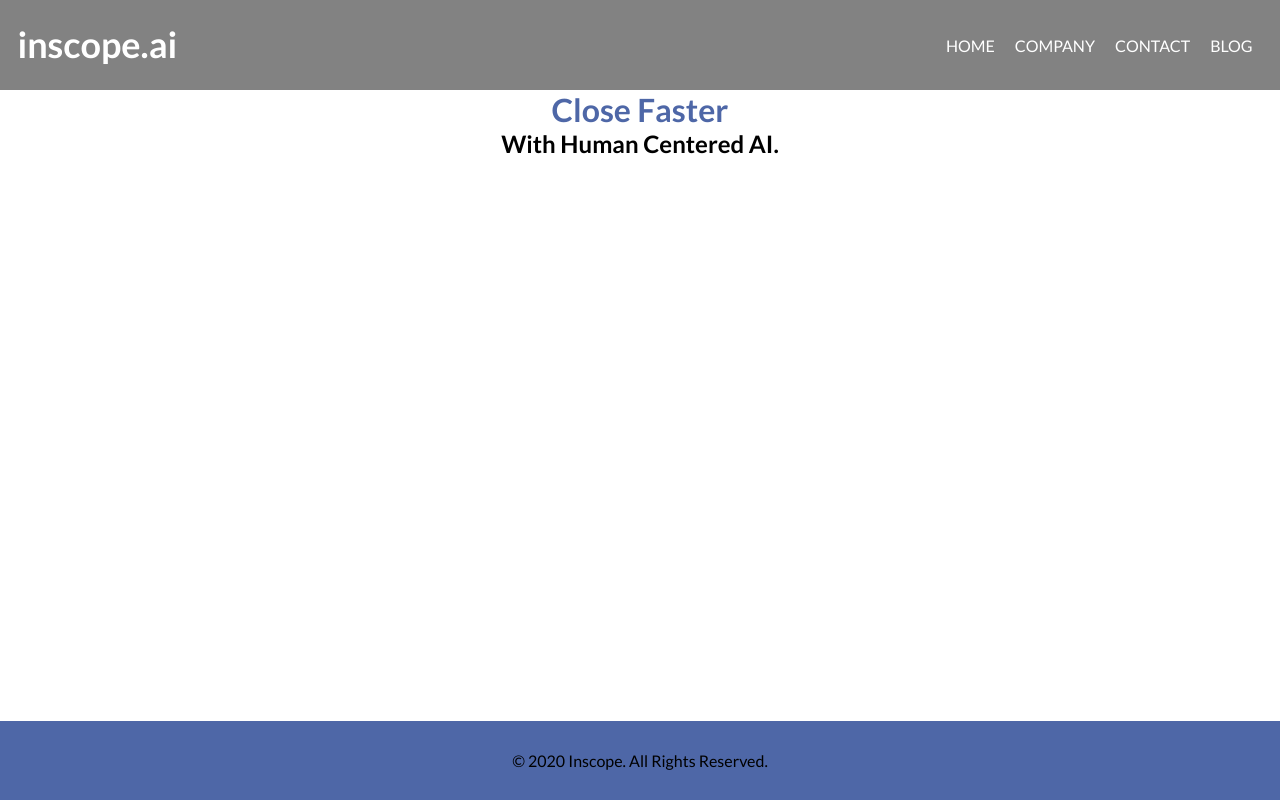
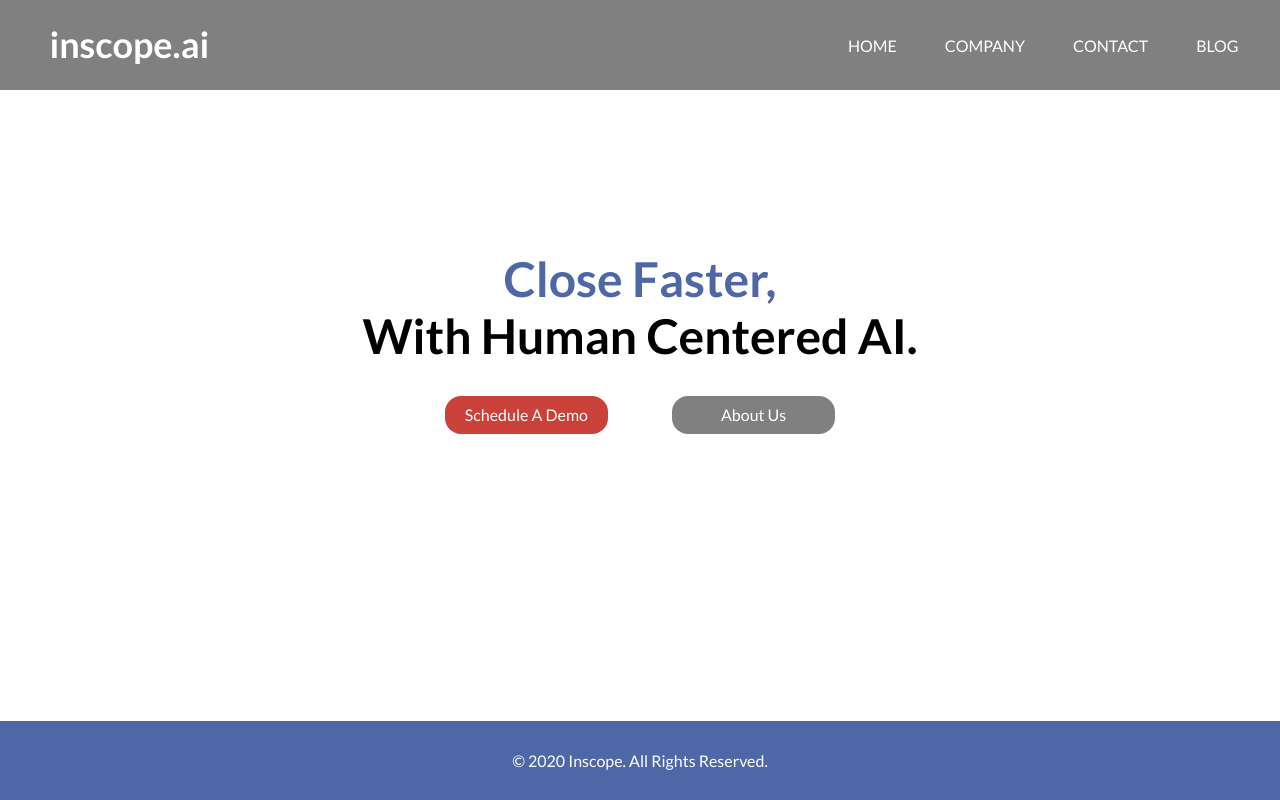
Before and after one commit to austenpturner/site_build, a Gatsby site in the folder gatsby-site/: page / in a window 1280 px wide. Built offline with nearby package versions, Linux system fonts and the light colour scheme; Gatsby itself is replaced by a stand-in of ours.

Commit message:
add first section and styles

```diff
--- a/gatsby-site/package.json
+++ b/gatsby-site/package.json
@@ -5,6 +5,8 @@
   "version": "0.1.0",
   "author": "Kyle Mathews <mathews.kyle@gmail.com>",
   "dependencies": {
+    "@fortawesome/fontawesome-svg-core": "^1.2.32",
+    "@fortawesome/free-solid-svg-icons": "^5.15.1",
     "gatsby": "^2.24.79",
     "gatsby-image": "^2.4.21",
     "gatsby-plugin-manifest": "^2.4.34",
--- a/gatsby-site/src/components/_headerStyles.scss
+++ b/gatsby-site/src/components/_headerStyles.scss
@@ -20,6 +20,7 @@ div {
                 font-size: 2.25rem;
                 font-weight: bold;
                 line-height: 1.1;
+                margin-left: 2rem;
                 text-decoration: none;
                 text-rendering: optimizeLegibility;
             }
@@ -35,7 +36,7 @@ div {
                     background: white;
                     height: 3px;
                     margin: 4px;
-                    transition: all 600ms ease-in-out;
+                    transition: all 400ms ease-in-out;
                     width: 40px;
                 }
                 -webkit-tap-highlight-color: transparent;
@@ -58,7 +59,7 @@ div {
                     a {
                         border-bottom: solid 2px rgba(255, 255, 255, 0);
                         color: white;
-                        margin: 10px;
+                        margin: 1.5rem;
                         padding-bottom: 2px;
                         text-decoration: none;
                         text-transform: uppercase;
@@ -74,7 +75,7 @@ div {
         background: $mediumGrey;
         margin: auto;
         position: absolute;
-        transition: top 600ms ease-in-out;
+        transition: top 400ms ease-in-out;
         width: 100%;
         z-index: 1;
         ul {
@@ -100,14 +101,14 @@ div {
         }
     }
     .slide-up {
-        top: -100vh;
+        top: -150px;
     }
     .slide-down {
         top: 90px;
     }
 }
 
-@media (min-width: 768px) {
+@media only screen and (min-width: 768px) {
     div {
         header {
             nav {
--- a/gatsby-site/src/components/layout_styles.scss
+++ b/gatsby-site/src/components/layout_styles.scss
@@ -2,9 +2,12 @@
 @import url('https://fonts.googleapis.com/css2?family=Lato:ital,wght@0,300;0,400;0,700;0,900;1,400&display=swap');
 
 // ----- SASS VARIABLES ----- //
-$mediumGrey: rgb(130, 130, 130);
-$darkGrey: rgb(90, 90, 90);
-$inscopeBlue: #4e67a7;
+$mediumGrey: rgb(128,128,128);
+$darkGrey: rgb(90,90,90);
+$inscopeBlue: rgb(78,103,167);
+$salmonBerry: rgb(202,65,57);
+$limeGreen: rgb(49,178,73);
+$burntYellow: rgb(206,159,6);
 
 // ----- SASS MIXINS ----- //
 @mixin flex ($direction, $justify) {
@@ -34,17 +37,59 @@ body {
 // ----- ELEMENT STYLES ----- //
 div {
     main {
+        margin: 14vh auto;
         h1, h2 {
+            font-size: 3rem;
+            margin: 0 auto;
+            max-width: 90%;
             text-align: center;
         }
         h1 {
             color: $inscopeBlue;
+        }
+        div {
+            @include flex (column, center);
+            margin: 1.6rem auto;
+            max-width: 80%;
+            a {
+                align-self: center;
+                border: none;
+                border-radius: 1rem;
+                color: white;
+                font-size: 1.1rem;
+                height: 2.8rem;
+                line-height: 2.8rem;
+                margin: 0.8rem;
+                text-align: center;
+                text-decoration: none;
+                width: 12.4rem;
+            }
+            :first-child {
+                background: $salmonBerry;
+            }
+            :last-child {
+                background: $mediumGrey;
+            }
+        }
+        ul {
+            @include flex (row, center);
+            list-style: none;
+            margin: 0 auto;
+            width: 90%;
+            li {
+                margin: 2rem;
+                :first-child {
+                    color: $mediumGrey;
+                    margin-right: 0.5rem;
+                }
+            }
         }
     }
 
     footer {
         background: $inscopeBlue;
         bottom: 0;
+        color: white;
         margin-top: 2rem;
         padding: 20px;
         position: fixed;
@@ -62,3 +107,30 @@ div {
       font-size: 100%;
     }
 }
+
+@media only screen and (hover: hover) {
+    div {
+        main {
+            margin: 20vh auto;
+        }
+    }
+}
+
+@media (min-width: 768px) {
+    div {
+        main {
+            margin: 20vh auto;
+            div {
+                @include flex (row, center);
+                margin: 0 auto;
+                a {
+                    font-size: 1rem;
+                    height: 2.4rem;
+                    line-height: 2.4rem;
+                    margin: 2rem;
+                    width: 10.2rem;
+                }
+            }
+        }
+    }
+}
--- a/gatsby-site/src/pages/index.js
+++ b/gatsby-site/src/pages/index.js
@@ -1,23 +1,34 @@
 import React from "react"
 import { Link } from "gatsby"
-
+// import { FontAwesomeIcon } from '@fortawesome/react-fontawesome'
+// import { faCheckCircle } from '@fortawesome/free-solid-svg-icons'
 import Layout from "../components/layout"
-import Image from "../components/image"
 import SEO from "../components/seo"
 
 const IndexPage = () => (
   <Layout>
     <SEO title="Home" />
-    {/* <h1>Hi people</h1> */}
-    <h1>Close Faster </h1>
+    <h1>Close Faster,</h1>
     <h2>With Human Centered AI.</h2>
-    {/* <p>Welcome to your new Gatsby site.</p>
-    <p>Now go build something great.</p>
-    <div style={{ maxWidth: `300px`, marginBottom: `1.45rem` }}>
-      <Image />
+    <div>
+      <Link to="page-2">Schedule A Demo</Link>
+      <Link to="page-2">About Us</Link>
     </div>
-    <Link to="/page-2/">Go to page 2</Link> <br />
-    <Link to="/using-typescript/">Go to "Using TypeScript"</Link> */}
+    {/* <ul>
+      <li>
+        <FontAwesomeIcon icon={ faCheckCircle } />
+        Get Their Attention
+      </li>
+      <li>
+        <FontAwesomeIcon icon={ faCheckCircle } />
+        Artificial Intelligence
+      </li>
+      <li>
+        <FontAwesomeIcon icon={ faCheckCircle } />
+        Faster Execution
+      </li>
+    </ul> */}
+
   </Layout>
 )
 
```
Also changed, not shown: gatsby-site/src/components/layout_styles.css, 2 other files.
